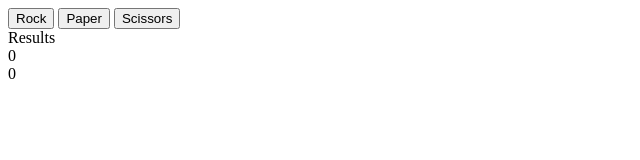
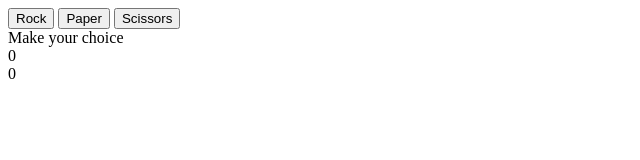
Before and after one commit to ghmacg/rps-js, a plain HTML site: page index.html in a window 1280 px wide. Shown: the full height of the page, 0-640 px from the left. Drawn offline with Linux system fonts and the light colour scheme.

Commit message:
Change default result text

```diff
--- a/index.html
+++ b/index.html
@@ -13,7 +13,7 @@
         <button id="scissors" class="selection-button">Scissors</button>
     </div>
     <div id="results-container">
-        <div id="results">Results</div>
+        <div id="results">Make your choice</div>
     </div>
     <div id="score-container">
         <div id="player-score">0</div>
```
